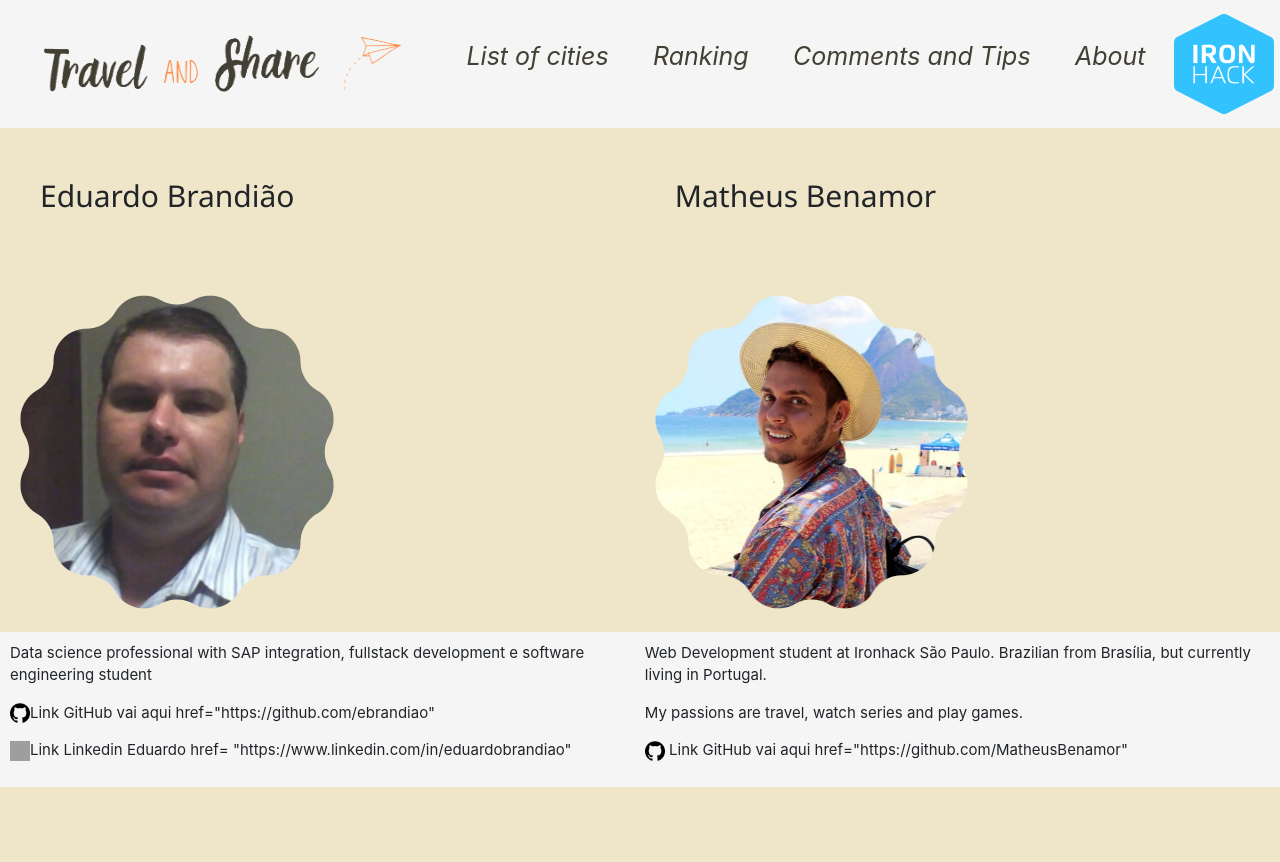
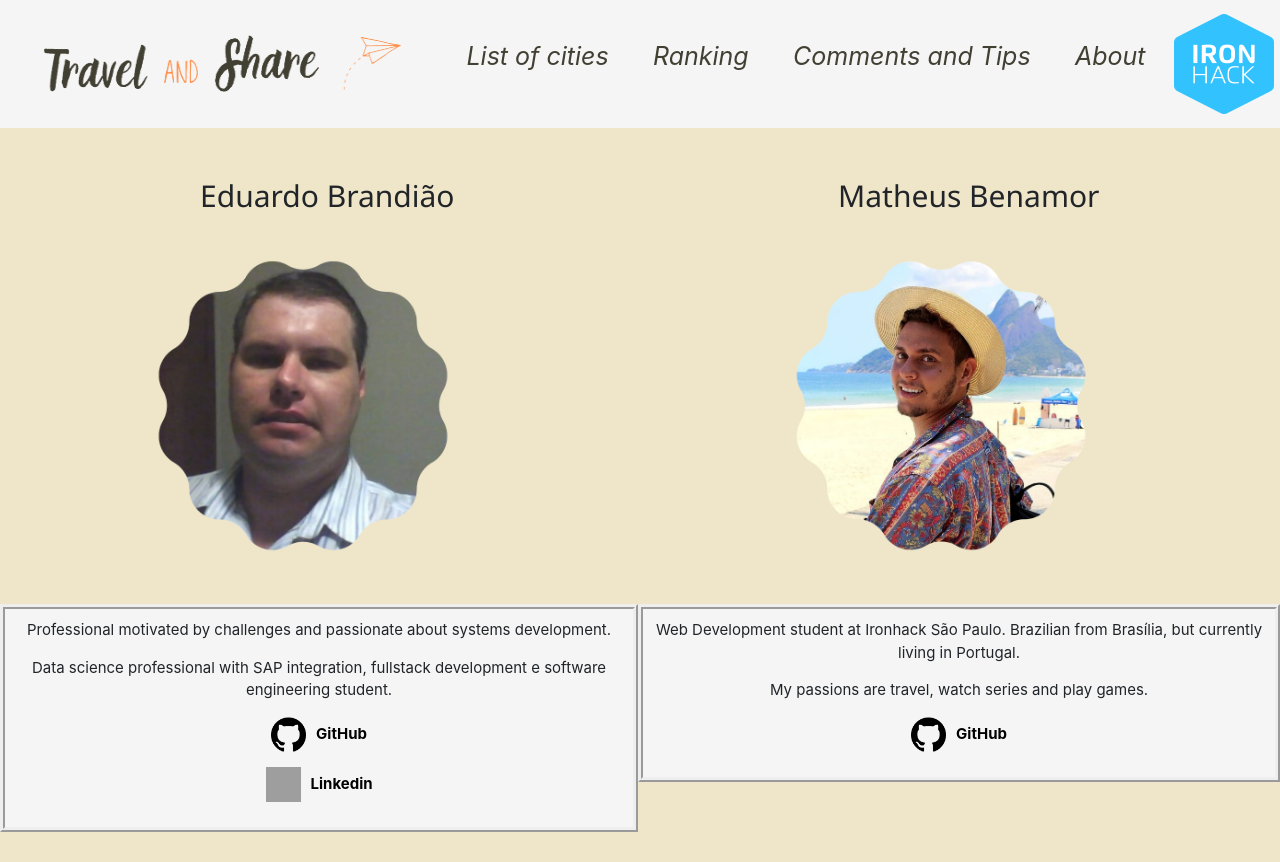
Before and after one commit to MatheusBenamor/M2-Project, a React (Create React App) app: page /about in a window 1280 px wide. Before the commit the page ends 817 px from the top, so only its background shows below. Built offline with nearby package versions, Linux system fonts and the light colour scheme; grey boxes are pictures that could not be loaded.

Commit message:
crop photos and align items

```diff
--- a/src/components/AboutUs.css
+++ b/src/components/AboutUs.css
@@ -2,31 +2,50 @@
 display: flex;
 flex-direction: row;
 justify-content: space-around;
+
 }
 
 .mathe-img {
-    height: 500px;
-    margin: -20px 0px -70px 0px;
+    height: 300px;
+    margin-left: 140px;
+    margin-bottom: 50px;
+    margin-top: 30px;
+
 }
 
 .edu-img {
-    height: 500px;
-    margin: -20px 0px -70px 0px;
+    height: 300px;
+    margin-left: 140px;
+    margin-bottom: 50px;
+    margin-top: 30px;
 }
 
 .about-container h2 {
-    margin-left: 40px;
+    margin-left: 200px;
+    margin-bottom: 10px;
 }
 
 .about-text {
-    background-color: whitesmoke;
-    padding: 10px;
-    margin-bottom: 30px;
-
+display:inline-block;
+justify-content: space-around;
+text-decoration: none;
+text-align: center;
+background-color: whitesmoke;
+padding: 10px;
+margin-bottom: 30px;
+font-size: 15px;
+border-style: ridge;
+border-width: thick;
 }
 
 .logo {
-    height:20px;
-    width:20px;
+    height:35px;
+    width:35px;
     letter-spacing: 1px;
+    margin-right: 10px;
 }
+
+a {
+    text-decoration: none;
+    color: black;
+}
--- a/src/components/AboutUs.js
+++ b/src/components/AboutUs.js
@@ -12,9 +12,26 @@ const info = () => {
         <h2>Eduardo Brandião</h2>
         <img src={eduardo} className="edu-img" alt="eduardo-img" />
         <div className="about-text">
-        <p>Data science professional with SAP integration, fullstack development e software engineering student</p>
-        <p><img className="logo" src={githubIcon} alt="gitlogo"/>Link GitHub vai aqui href="https://github.com/ebrandiao"</p>
-        <p><img className="logo" src={lkIcon} alt="lklogo"/>Link Linkedin Eduardo href= "https://www.linkedin.com/in/eduardobrandiao"</p>
+          <p>
+          Professional motivated by challenges and passionate about systems development.</p>
+           <p>
+            Data science professional with SAP integration, fullstack
+            development e software engineering student.
+          </p>
+          <a href="https://github.com/ebrandiao">
+            <p>
+              {" "}
+              <img className="logo" src={githubIcon} alt="GithubEduardo" />
+              <b>GitHub</b>
+            </p>
+          </a>
+          <a href="https://www.linkedin.com/in/eduardobrandiao">
+            <p>
+              {" "}
+              <img className="logo" src={lkIcon} alt="LinkedinEduardo" />
+              <b>Linkedin</b>
+            </p>
+          </a>
         </div>
       </div>
 
@@ -22,10 +39,18 @@ const info = () => {
         <h2>Matheus Benamor</h2>
         <img src={matheus} className="mathe-img" alt="matheus-img" />
         <div className="about-text">
-        <p>Web Development student at Ironhack São Paulo. Brazilian from Brasília, but currently living in Portugal.</p>
-        <p> My passions are travel, watch series and play games.</p>
-         <p><img className="logo" src={githubIcon} alt="gitlogo"/> Link GitHub vai aqui href="https://github.com/MatheusBenamor"</p>
-         </div>
+          <p>
+            Web Development student at Ironhack São Paulo. Brazilian from
+            Brasília, but currently living in Portugal.
+          </p>
+          <p> My passions are travel, watch series and play games.</p>
+          <a href="https://github.com/MatheusBenamor">
+            <p>
+              <img className="logo" src={githubIcon} alt="GithubMatheus" />
+              <b>GitHub</b>
+            </p>
+          </a>
+        </div>
       </div>
     </div>
   );
```
Also changed, not shown: src/eduardo.png, src/matheus.png.
